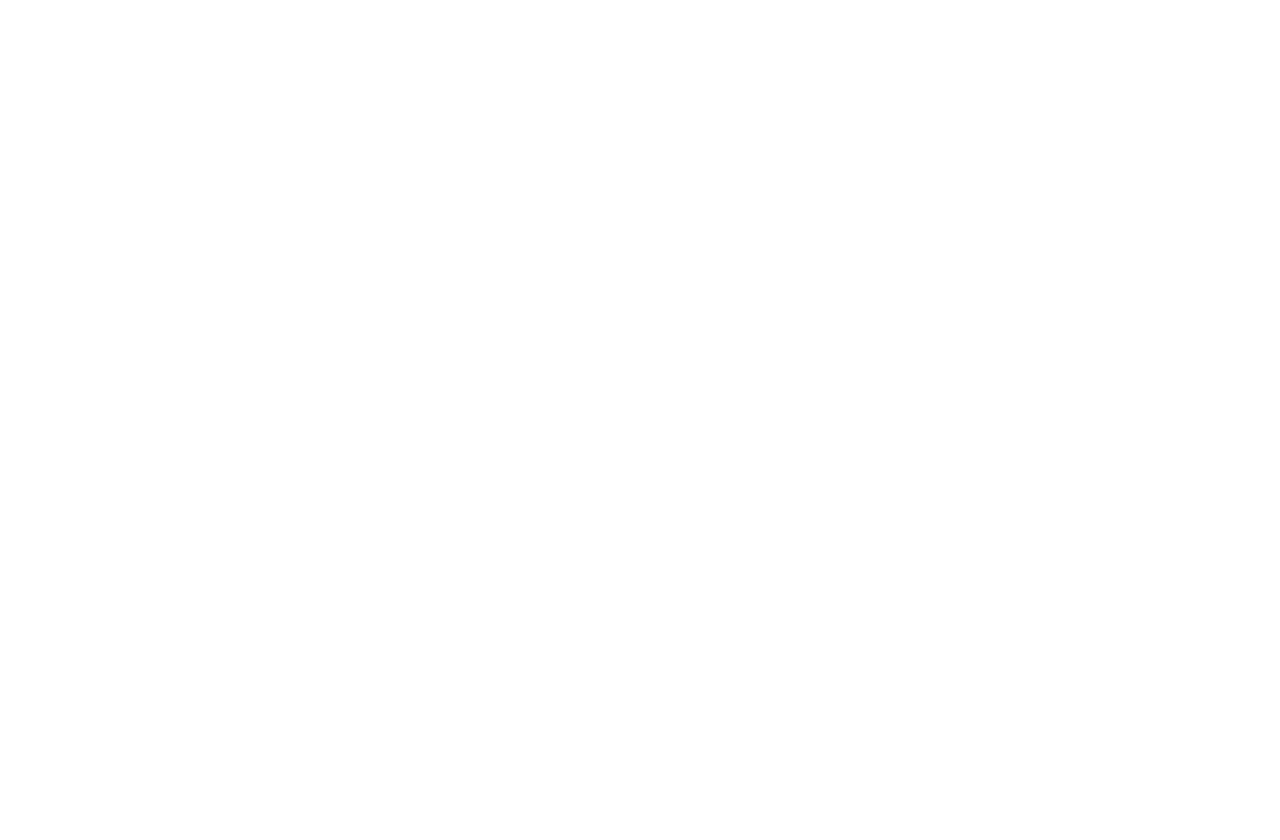
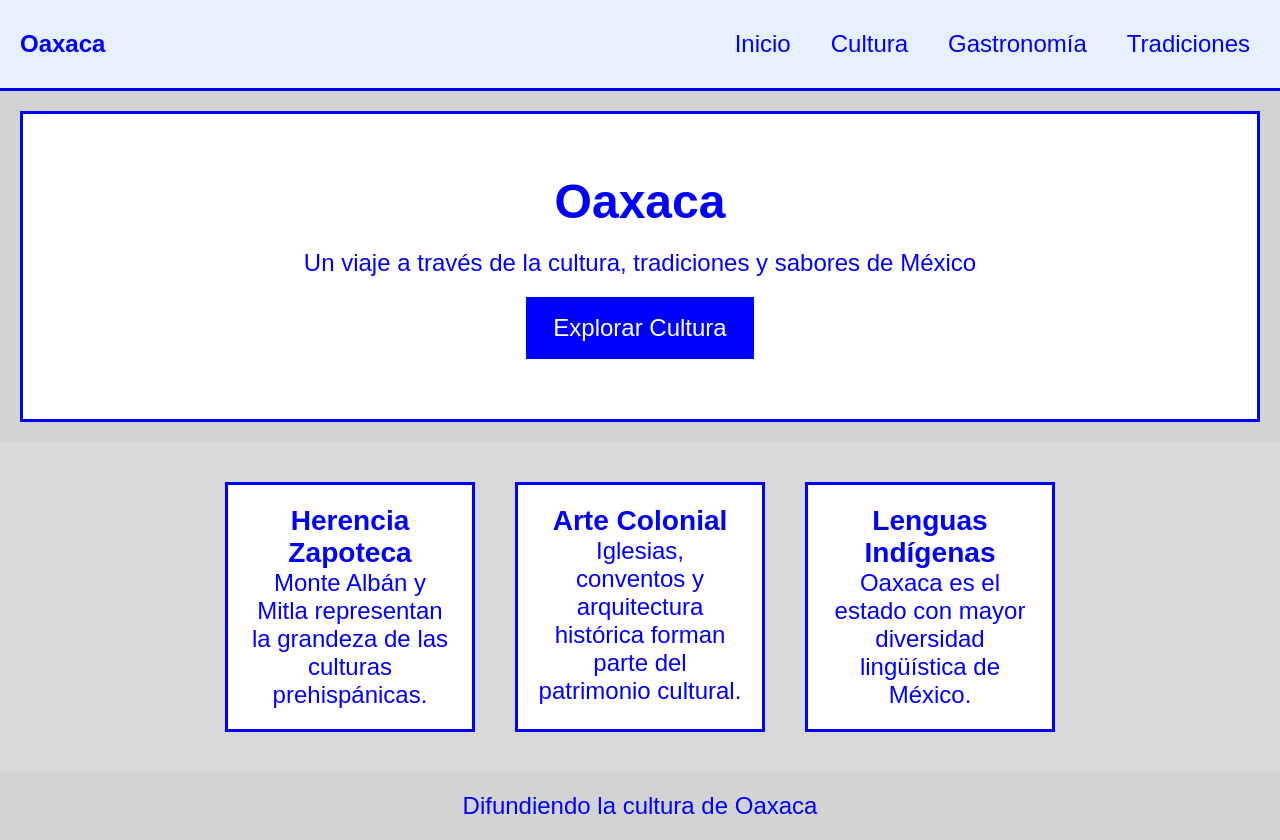
Before and after one commit to pascual12eli2002-ops/modulo2_elizabeth, a plain HTML site: page index.html in a window 1280 px wide. Before the commit the page ends 800 px from the top, so only its background shows below. Drawn offline with Linux system fonts and the light colour scheme.

Commit message:
propiedades_basicas_css

```diff
--- a/index.html
+++ b/index.html
@@ -1,11 +1,60 @@
 <!DOCTYPE html>
-<html lang="en">
+<html lang="es">
 <head>
     <meta charset="UTF-8">
     <meta name="viewport" content="width=device-width, initial-scale=1.0">
-    <title>Document </title>
+    <title>Oaxaca Cultural</title>
+    <link rel="stylesheet" href="style.css">
 </head>
 <body>
 
+    <!-- Navegación -->
+    <header class="nav">
+        <h2>Oaxaca</h2>
+        <nav>
+            <a href="#">Inicio</a>
+            <a href="#">Cultura</a>
+            <a href="#">Gastronomía</a>
+            <a href="#">Tradiciones</a>
+        </nav>
+    </header>
+
+    <!-- Sección principal -->
+    <section class="hero">
+        <h1>Oaxaca</h1>
+        <p>Un viaje a través de la cultura, tradiciones y sabores de México</p>
+        <button>Explorar Cultura</button>
+    </section>
+
+    <!-- Tarjetas culturales -->
+    <section class="contenedor">
+        <div class="card">
+            <h3>Herencia Zapoteca</h3>
+            <p>
+                Monte Albán y Mitla representan la grandeza de las culturas
+                prehispánicas.
+            </p>
+        </div>
+
+        <div class="card">
+            <h3>Arte Colonial</h3>
+            <p>
+                Iglesias, conventos y arquitectura histórica forman parte del
+                patrimonio cultural.
+            </p>
+        </div>
+
+        <div class="card">
+            <h3>Lenguas Indígenas</h3>
+            <p>
+                Oaxaca es el estado con mayor diversidad lingüística de México.
+            </p>
+        </div>
+    </section>
+
+    <footer class="footer">
+        <p>Difundiendo la cultura de Oaxaca</p>
+    </footer>
+
 </body>
 </html>
--- a/style.css
+++ b/style.css
@@ -0,0 +1,134 @@
+/* box-sizing aplicado al inicio de la página */
+* {
+    box-sizing: border-box;
+    margin: 0;
+    padding: 0;
+    font-family: Arial;
+}
+
+/* Estilos generales */
+body {
+    background-color: lightgrey;
+    color: blue;
+    text-align: center;
+}
+
+/* Barra de navegación */
+.nav {
+    background-color: #e6f0ff;
+    padding: 20px;
+    border-bottom: 3px solid blue;
+
+    display: flex;                 /* coloca elementos en línea */
+    justify-content: space-between; /* separa izquierda / derecha */
+    align-items: center;           /* centra verticalmente */
+}
+
+
+.nav h2 {
+    font-size: 24px;
+}
+
+.nav nav {
+    display: flex;
+    gap: 20px; /* espacio entre enlaces */
+}
+
+
+.nav a {
+    margin: 10px;
+    color: blue;
+    text-decoration: none;
+    font-size: 24px;
+}
+
+/* hover en enlaces */
+.nav a:hover {
+    text-decoration: underline;
+}
+
+/* Sección principal */
+.hero {
+    background-color: white;
+    margin: 20px;
+    padding: 60px 20px;
+    border: 3px solid blue;
+}
+
+.hero h1 {
+    font-size: 48px;
+}
+
+.hero p {
+    font-size: 24px;
+    margin: 20px 0;
+}
+
+/* Botón */
+.hero button {
+    padding: 15px 25px;
+    font-size: 24px;
+    background-color: blue;
+    color: white;
+    border: 2px solid blue;
+    cursor: pointer;
+}
+
+/* hover botón */
+.hero button:hover {
+    background-color: lightgrey;
+    color: blue;
+}
+
+/* Contenedor de tarjetas */
+.contenedor {
+    background-color: #d9d9d9;
+    padding: 30px;
+    display: flex;
+    justify-content: center;
+    gap: 20px;
+}
+
+/* Box Model completo */
+.card {
+    width: 250px;
+    background-color: white;
+    padding: 20px;          /* padding */
+    border: 3px solid blue; /* border */
+    margin: 10px;           /* margin */
+    font-size: 24px;
+}
+
+/* hover tarjetas */
+.card:hover {
+    background-color: #e6f0ff;
+}
+
+/* Footer */
+.footer {
+    margin: 20px;
+    font-size: 24px;
+}
+
+/* Diseño responsivo */
+@media (max-width: 768px) {
+    .contenedor {
+        flex-direction: column;
+        align-items: center;
+    }
+
+    .card {
+        width: 90%;
+    }
+}
+
+/* Ajustes para móviles */
+@media (max-width: 600px) {
+    .nav {
+        flex-direction: column;
+    }
+
+    .nav nav {
+        margin-top: 10px;
+    }
+}
```
